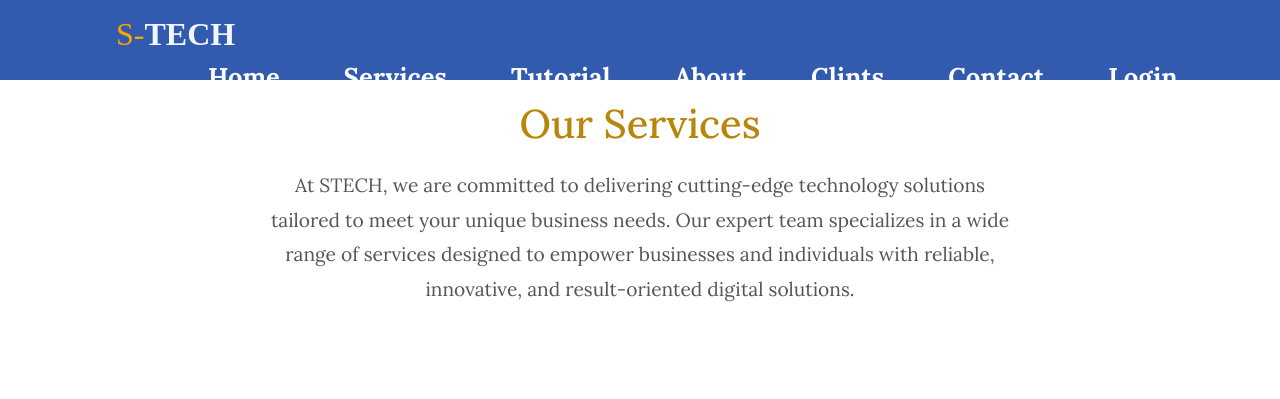
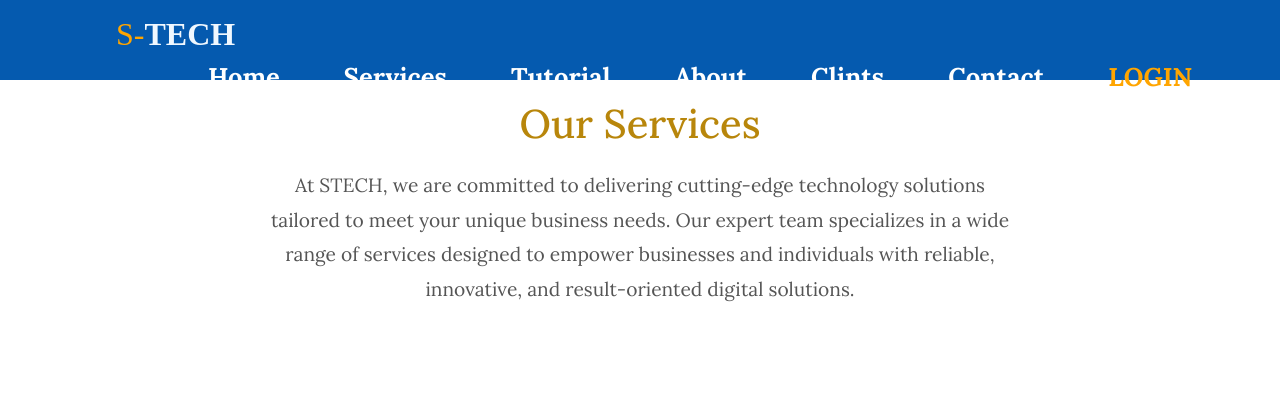
Before and after one commit to AJ0043/website, a Django app: page /Service/ in a window 1280 px wide; the page is wider, and only the part inside the window is pictured. Shown: the top 399 px of that part. Run offline with Django 5.2, Linux system fonts and the light colour scheme; some libraries are stand-ins or nearby versions; some web fonts are replaced.

Commit message:
first commit

```diff
--- a/Mywebapp/Templates/About.html
+++ b/Mywebapp/Templates/About.html
@@ -32,7 +32,7 @@
             <li><a href="http://127.0.0.1:2000/About/">About</a></li>
             <li><a href="http://127.0.0.1:2000/Login1/">Clints</a></li>
             <li><a href="http://127.0.0.1:2000/contact/">Contact</a></li>
-            <li><a href="http://127.0.0.1:2000/Login1/">Login</a></li>
+            <li><a href="http://127.0.0.1:2000/Login1/" style="color:Orange;font-size:1.6rem;">LOGIN</a></li>
 
         </ul>
         <div class="burger" onclick="toggleMenu()">
--- a/Mywebapp/Templates/App.html
+++ b/Mywebapp/Templates/App.html
@@ -32,7 +32,7 @@
             <li><a href="http://127.0.0.1:2000/About/">About</a></li>
             <li><a href="http://127.0.0.1:2000/Login1/">Clints</a></li>
             <li><a href="http://127.0.0.1:2000/contact/">Contact</a></li>
-            <li><a href="http://127.0.0.1:2000/Login1/">Login</a></li>
+            <li><a href="http://127.0.0.1:2000/Login1/" style="color:Orange;font-size:1.6rem;">LOGIN</a></li>
 
         </ul>
         <div class="burger" onclick="toggleMenu()">
--- a/Mywebapp/Templates/Blog.html
+++ b/Mywebapp/Templates/Blog.html
@@ -27,7 +27,8 @@
             <li><a href="http://127.0.0.1:2000/About/">About</a></li>
             <li><a href="http://127.0.0.1:2000/About/">Clints</a></li>
             <li><a href="http://127.0.0.1:2000/contact/">Contact</a></li>
-            <li><a href="http://127.0.0.1:2000/Login1/">Login</a></li>
+            <li><a href="http://127.0.0.1:2000/Login1/" style="color:Orange;font-size:1.6rem;">LOGIN</a></li>
+
 
         </ul>
         <div class="burger" onclick="toggleMenu()">
--- a/Mywebapp/Templates/Contact.html
+++ b/Mywebapp/Templates/Contact.html
@@ -32,7 +32,7 @@
             <li><a href="http://127.0.0.1:2000/About/">About</a></li>
             <li><a href="http://127.0.0.1:2000/Login1/">Clints</a></li>
             <li><a href="http://127.0.0.1:2000/contact/">Contact</a></li>
-            <li><a href="http://127.0.0.1:2000/Login1/">Login</a></li>
+            <li><a href="http://127.0.0.1:2000/Login1/" style="color:Orange;font-size:1.6rem;">LOGIN</a></li>
 
         </ul>
         <div class="burger" onclick="toggleMenu()">
--- a/Mywebapp/Templates/Develop.html
+++ b/Mywebapp/Templates/Develop.html
@@ -27,7 +27,8 @@
             <li><a href="http://127.0.0.1:2000/About/">About</a></li>
             <li><a href="http://127.0.0.1:2000/About/">Clints</a></li>
             <li><a href="http://127.0.0.1:2000/contact/">Contact</a></li>
-            <li><a href="http://127.0.0.1:2000/Login1/">Login</a></li>
+            <li><a href="http://127.0.0.1:2000/Login1/" style="color:Orange;font-size:1.6rem;">LOGIN</a></li>
+
 
         </ul>
         <div class="burger" onclick="toggleMenu()">
--- a/Mywebapp/Templates/Digital.html
+++ b/Mywebapp/Templates/Digital.html
@@ -27,7 +27,7 @@
             <li><a href="http://127.0.0.1:2000/About/">About</a></li>
             <li><a href="http://127.0.0.1:2000/About/">Clints</a></li>
             <li><a href="http://127.0.0.1:2000/contact/">Contact</a></li>
-            <li><a href="http://127.0.0.1:2000/Login1/">Login</a></li>
+            <li><a href="http://127.0.0.1:2000/Login1/" style="color:Orange;font-size:1.6rem;">LOGIN</a></li>
 
 
         </ul>
--- a/Mywebapp/Templates/Domain.html
+++ b/Mywebapp/Templates/Domain.html
@@ -27,7 +27,8 @@
             <li><a href="http://127.0.0.1:2000/About/">About</a></li>
             <li><a href="http://127.0.0.1:2000/About/">Clints</a></li>
             <li><a href="http://127.0.0.1:2000/contact/">Contact</a></li>
-            <li><a href="http://127.0.0.1:2000/Login1/">Login</a></li>
+            <li><a href="http://127.0.0.1:2000/Login1/" style="color:Orange;font-size:1.6rem;">LOGIN</a></li>
+
 
         </ul>
         <div class="burger" onclick="toggleMenu()">
--- a/Mywebapp/Templates/Ecom.html
+++ b/Mywebapp/Templates/Ecom.html
@@ -27,7 +27,8 @@
             <li><a href="http://127.0.0.1:2000/About/">About</a></li>
             <li><a href="http://127.0.0.1:2000/About/">Clints</a></li>
             <li><a href="http://127.0.0.1:2000/contact/">Contact</a></li>
-            <li><a href="http://127.0.0.1:2000/Login1/">Login</a></li>
+            <li><a href="http://127.0.0.1:2000/Login1/" style="color:Orange;font-size:1.6rem;">LOGIN</a></li>
+
 
 
         </ul>
--- a/Mywebapp/Templates/Home.html
+++ b/Mywebapp/Templates/Home.html
@@ -33,7 +33,7 @@
             <li><a href="http://127.0.0.1:2000/About/">About</a></li>
             <li><a href="http://127.0.0.1:2000/Login1/">Clints</a></li>
             <li><a href="http://127.0.0.1:2000/contact/">Contact</a></li>
-            <li><a href="http://127.0.0.1:2000/Login1/">Login</a></li>
+            <li><a href="http://127.0.0.1:2000/Login1/" style="color:Orange;font-size:1.6rem;">LOGIN</a></li>
 
         </ul>
         <div class="burger" onclick="toggleMenu()">
@@ -660,7 +660,7 @@ color: black;
 .container .box-container .box{
     box-shadow: 0 10px 10px rgba(0,0,0,.2);
     border-radius: 5px;
-    background: royalblue;
+    background: rgb(5,90,175);
     text-align: center;
     padding:70px 50px;
     box-shadow: rgba(0, 0, 0, 0.4) 0px 2px 4px, rgba(0, 0, 0, 0.3) 0px 7px 13px -3px, rgba(0, 0, 0, 0.2) 0px -3px 0px inset;
--- a/Mywebapp/Templates/Learn.html
+++ b/Mywebapp/Templates/Learn.html
@@ -32,7 +32,8 @@
             <li><a href="http://127.0.0.1:2000/About/">About</a></li>
             <li><a href="http://127.0.0.1:2000/About/">Clints</a></li>
             <li><a href="http://127.0.0.1:2000/contact/">Contact</a></li>
-            <li><a href="http://127.0.0.1:2000/Login1/">Login</a></li>
+            <li><a href="http://127.0.0.1:2000/Login1/" style="color:Orange;font-size:1.6rem;">LOGIN</a></li>
+
 
         </ul>
         <div class="burger" onclick="toggleMenu()">
--- a/Mywebapp/Templates/Program.html
+++ b/Mywebapp/Templates/Program.html
@@ -32,7 +32,8 @@
             <li><a href="http://127.0.0.1:2000/About/">About</a></li>
             <li><a href="http://127.0.0.1:2000/Login1/">Clints</a></li>
             <li><a href="http://127.0.0.1:2000/contact/">Contact</a></li>
-            <li><a href="http://127.0.0.1:2000/Login1/">Login</a></li>
+            <li><a href="http://127.0.0.1:2000/Login1/" style="color:Orange;font-size:1.6rem;">LOGIN</a></li>
+
 
         </ul>
         <div class="burger" onclick="toggleMenu()">
--- a/Mywebapp/Templates/SEO.html
+++ b/Mywebapp/Templates/SEO.html
@@ -27,7 +27,7 @@
             <li><a href="http://127.0.0.1:2000/About/">About</a></li>
             <li><a href="http://127.0.0.1:2000/contact/">Clients</a></li>
             <li><a href="http://127.0.0.1:2000/contact/">Contact</a></li>
-            <li><a href="http://127.0.0.1:2000/Login1/">Login</a></li>
+            <li><a href="http://127.0.0.1:2000/Login1/" style="color:Orange;font-size:1.6rem;">LOGIN</a></li>
 
         </ul>
         <div class="burger" onclick="toggleMenu()">
--- a/Mywebapp/Templates/Service.html
+++ b/Mywebapp/Templates/Service.html
@@ -32,7 +32,8 @@
             <li><a href="http://127.0.0.1:2000/About/">About</a></li>
             <li><a href="http://127.0.0.1:2000/About/">Clints</a></li>
             <li><a href="http://127.0.0.1:2000/contact/">Contact</a></li>
-            <li><a href="http://127.0.0.1:2000/Login1/">Login</a></li>
+            <li><a href="http://127.0.0.1:2000/Login1/" style="color:Orange;font-size:1.6rem;">LOGIN</a></li>
+
 
         </ul>
         <div class="burger" onclick="toggleMenu()">
@@ -92,7 +93,7 @@ html {
     display: flex;
     justify-content: space-between;
     align-items: center;
-    background-color:rgb(50 , 90 ,175);
+    background-color:rgb(5 , 90 ,175);
     padding: 1rem;
     position: fixed;
     width: 100%;
--- a/Mywebapp/Templates/Webd.html
+++ b/Mywebapp/Templates/Webd.html
@@ -27,7 +27,8 @@
             <li><a href="http://127.0.0.1:2000/About/">About</a></li>
             <li><a href="http://127.0.0.1:2000/About/">Clints</a></li>
             <li><a href="http://127.0.0.1:2000/contact/">Contact</a></li>
-            <li><a href="http://127.0.0.1:2000/Login1/">Login</a></li>
+            <li><a href="http://127.0.0.1:2000/Login1/" style="color:Orange;font-size:1.6rem;">LOGIN</a></li>
+
 
         </ul>
         <div class="burger" onclick="toggleMenu()">
```
